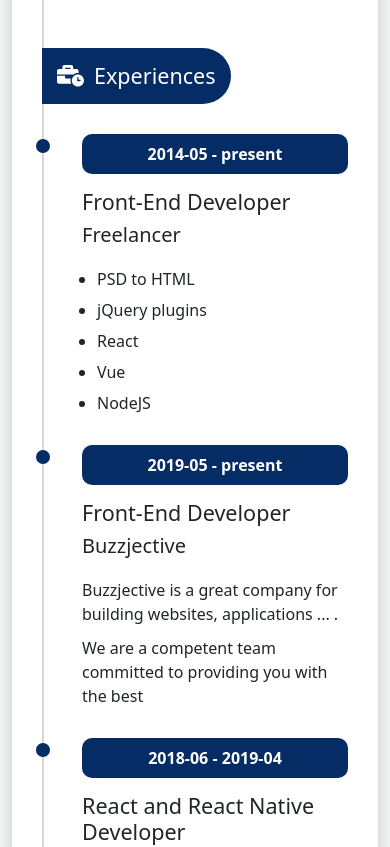
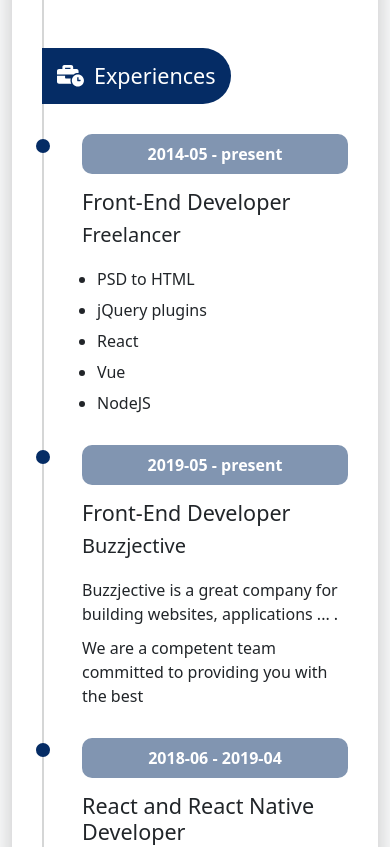
Before and after one commit to mammad2c/mammad2c.github.io, a React (Create React App) app: page / in a window 390 px wide. Shown: the part 1540-2387 px from the top of the page. Built offline with nearby package versions, Linux system fonts and the light colour scheme.

Commit message:
diiferent color for timeline dates in mobile

```diff
--- a/src/components/Timeline/Timeline.scss
+++ b/src/components/Timeline/Timeline.scss
@@ -95,7 +95,7 @@
     &__duration {
       position: static;
       margin-bottom: $baseUnit;
-      background: $dark;
+      background: rgba($color: $blue-800, $alpha: 0.5);
       width: 100%;
       color: #fff;
       text-align: center;
```
